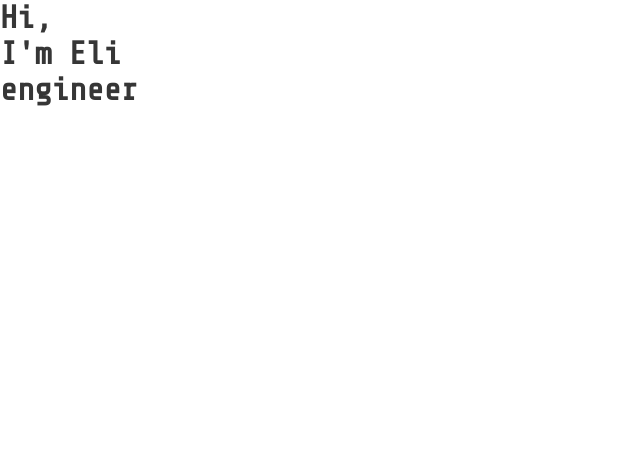
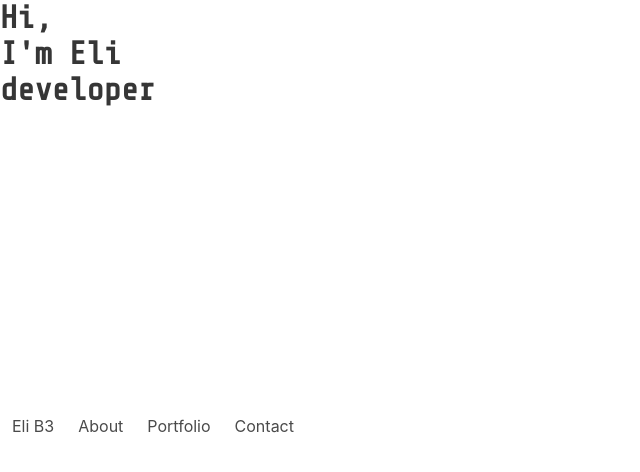
Before and after one commit to elikyaB/portfolio-final, a Svelte app: page / in a window 1280 px wide. Shown: the top 472 px of the page, without its empty margins (0-640 px from the left). Built offline with nearby package versions, Linux system fonts and the light colour scheme.

Commit message:
initial navbar, no menu items

```diff
--- a/src/components/Header.svelte
+++ b/src/components/Header.svelte
@@ -3,7 +3,28 @@
 </script>
 
 <nav class="navbar">
-
+    <div class="navbar-brand">
+        <a href="/" class="navbar-item">Eli B3</a>
+        <div role="button" class="navbar-burger" aria-label="menu" aria-expanded="false" data-target="navbarBasicExample">
+            <span aria-hidden="true"></span>
+            <span aria-hidden="true"></span>
+            <span aria-hidden="true"></span>
+        </div>
+    </div>
+    <div id="navbarBasicExample" class="navbar-menu">
+        <div class="navbar-start">
+            <a href="#about" class="navbar-item">About</a>
+            <a href="#portfolio" class="navbar-item">Portfolio</a>
+            <a href="#contact" class="navbar-item">Contact</a>
+        </div>
+        <div class="navbar-end">
+            <div role="button" class="navbar-burger" aria-label="menu" aria-expanded="false" data-target="navbarBasicExample">
+                <span aria-hidden="true"></span>
+                <span aria-hidden="true"></span>
+                <span aria-hidden="true"></span>
+            </div>
+        </div>
+    </div>
 </nav>
 
 <style>
--- a/src/pages/Landing.svelte
+++ b/src/pages/Landing.svelte
@@ -49,7 +49,7 @@
 </section>
 
 <style>
-    #landing {height: 100vh;}
+    #landing {height: 50vh;}
     #wordlock {position:absolute;}
     h1, div {font-family: 'Share Tech Mono', monospace;}
 </style>
```
